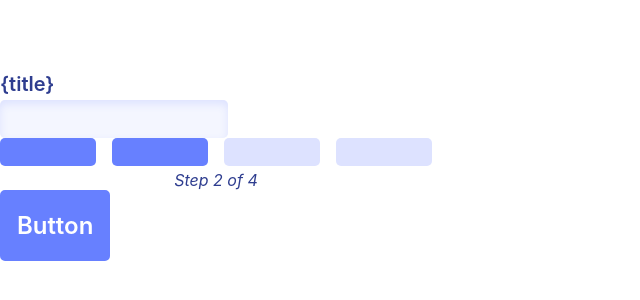
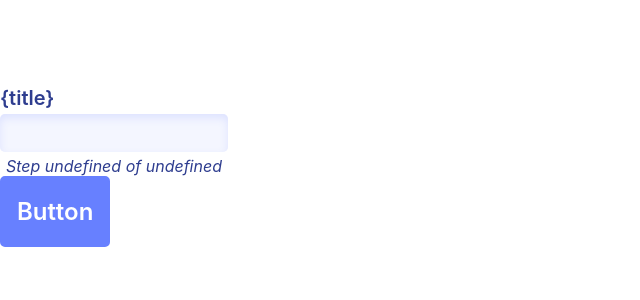
Before and after one commit to Rider-7/odin-cv-application, a React (Vite) app: page / in a window 1280 px wide. Shown: the part 234-534 px from the top of the page, without its empty margins (0-640 px from the left). Built offline with nearby package versions, Linux system fonts and the light colour scheme.

Commit message:
Fix text tag issue in ProgressBar

```diff
--- a/src/ProgressBar.jsx
+++ b/src/ProgressBar.jsx
@@ -1,6 +1,6 @@
 import './ProgressBar.css';
 
-export default function ProgressBar({ steps = 4, currentStep = 2 }) {
+export default function ProgressBar({ steps, currentStep }) {
   return (
     <div className="progress-bar">
       <Segments steps={steps} currentStep={currentStep} />
@@ -29,6 +29,6 @@ function Subtitle(props) {
   const { steps, currentStep } = props;
   const subtitle = `Step ${currentStep} of ${steps}`;
   return (
-    <text className="progress-bar__subtitle">{subtitle}</text>
+    <span className="progress-bar__subtitle">{subtitle}</span>
   );
 }
```
